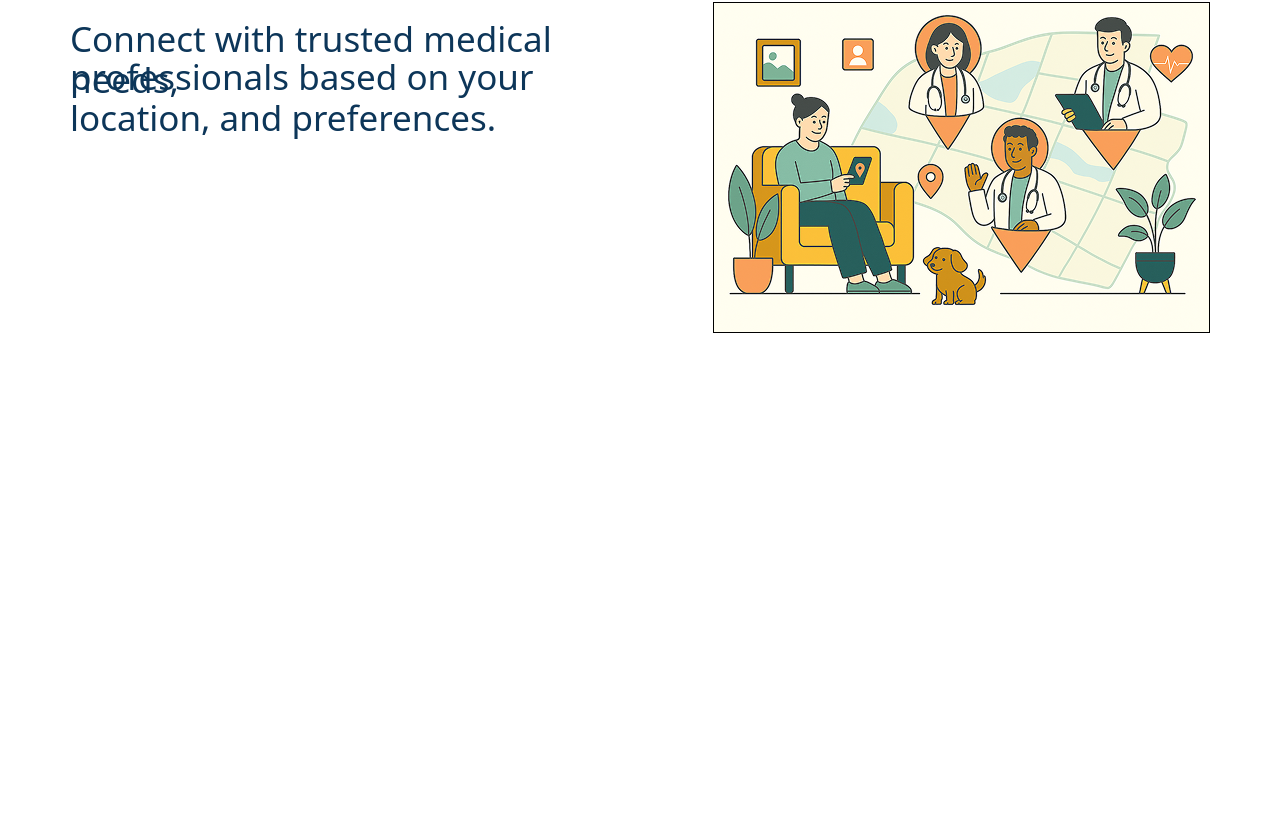
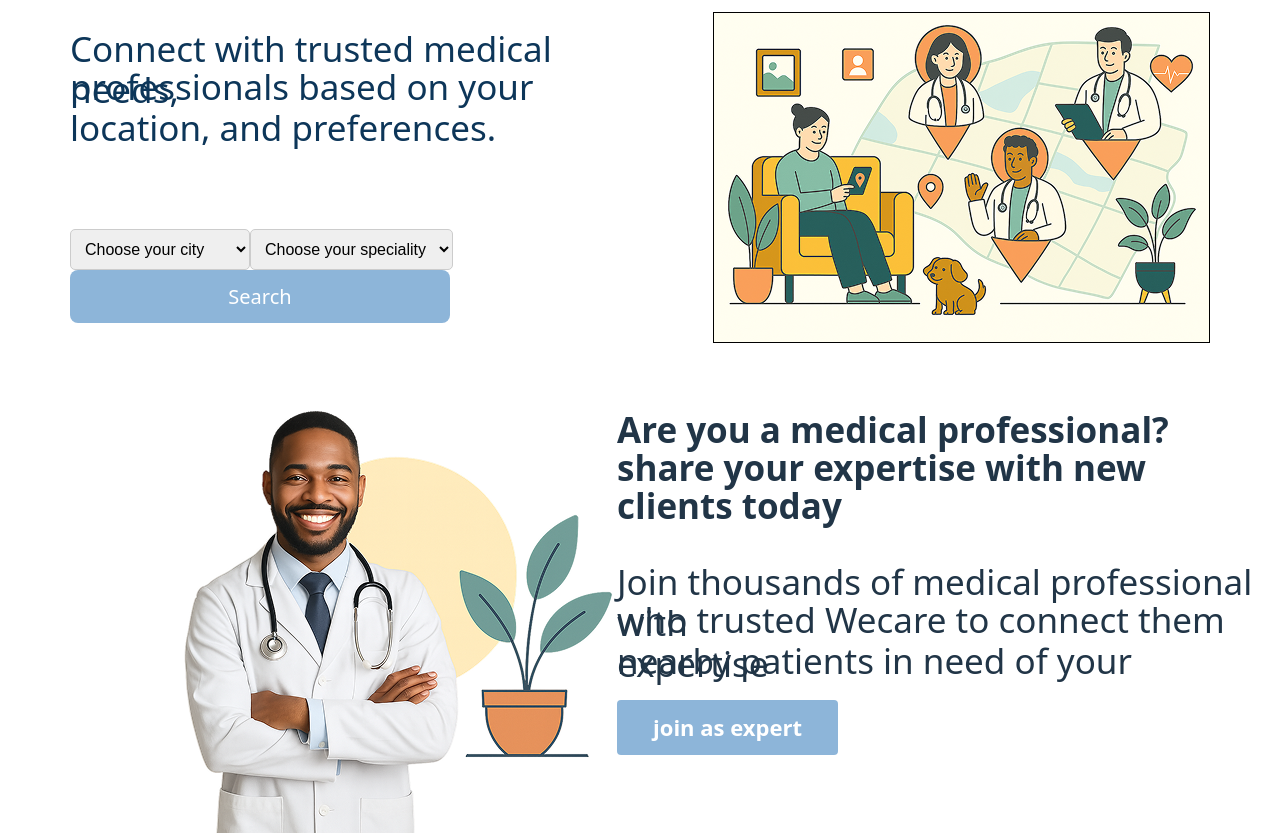
Before and after one commit to chingu-voyages/V56-tier3-team-33, a React (Vite) app in the folder apps/frontend/: page / in a window 1280 px wide. Shown: the part 264-1097 px from the top of the page. Before the commit the page ends 800 px from the top, so only its background shows below. Built offline with nearby package versions, Linux system fonts and the light colour scheme.

Commit message:
create landing page of the project

```diff
--- a/apps/frontend/src/assets/landing.module.css
+++ b/apps/frontend/src/assets/landing.module.css
@@ -11,6 +11,7 @@
 
 .containerImageFilter {
   display: flex;
+  margin-top: 50px;
 }
 
 .containerFilter {
@@ -30,3 +31,35 @@
   line-height: 3px;
   padding-left: 70px;
 }
+
+.containertext2 {
+  font-weight: bold;
+  font-size: 35px;
+  line-height: 3px;
+}
+
+.containertext3 {
+  font-weight: normal;
+  padding-top: 3px;
+}
+
+/*This is for the filter code  */
+
+.container {
+  padding-left: 70px;
+  padding-top: 40px;
+}
+
+.formGroup {
+  display: flex;
+  gap: 20px;
+  margin-bottom: 20px;
+}
+
+.inputLabel select {
+  padding: 10px;
+  border-radius: 5px;
+  border: 1px solid #ccc;
+  font-size: 1rem;
+  min-width: 180px;
+}
--- a/apps/frontend/src/components/Expertlist.tsx
+++ b/apps/frontend/src/components/Expertlist.tsx
@@ -1,5 +1,3 @@
-import React from "react";
-
 type Props = {};
 
 const Expertlist = (props: Props) => {
--- a/apps/frontend/src/components/Filterexpert.tsx
+++ b/apps/frontend/src/components/Filterexpert.tsx
@@ -1,10 +1,69 @@
-import React from "react";
 import { useNavigate } from "react-router-dom";
+import { useState } from "react";
+import styles from "../assets/landing.module.css";
+const cities = ["Paris", "London", "Shanghai", "Beijing", "Bern", "Lausanne"];
+const specialities = [
+  "Cardiology",
+  "Dermatology",
+  "Generalist",
+  "Neurology",
+  "Psychastry",
+];
 
 type Props = {};
 
 const Filterexpert = (props: Props) => {
-  return <div>Filterexpert</div>;
+  const [city, setCity] = useState<string>("");
+  const [speciality, setSpeciality] = useState<string>("");
+  const navigate = useNavigate();
+
+  //const submitButtonFunction = () => {
+  //navigate(`/result?city=${encodeURIComponent(city)}&specialite=${encodeURIComponent(speciality)}`);
+  //}
+  const submitButtonFunction = () => {
+    navigate(
+      `/result?city=${encodeURIComponent(city)}&specialite=${encodeURIComponent(speciality)}`,
+    );
+  };
+
+  const buttonDisable = !city || !speciality;
+
+  return (
+    <div style={{ paddingLeft: "70px" }}>
+      <div>
+        <label className={styles.inputLabel}>
+          <select value={city} onChange={(e) => setCity(e.target.value)}>
+            <option value="">Choose your city</option>
+            {cities.map((item) => (
+              <option key={item} value={item}>
+                {item}
+              </option>
+            ))}
+          </select>
+        </label>
+        <label className={styles.inputLabel}>
+          <select
+            value={speciality}
+            onChange={(e) => setSpeciality(e.target.value)}
+          >
+            <option value="">Choose your speciality</option>
+            {specialities.map((item) => (
+              <option key={item} value={item}>
+                {item}
+              </option>
+            ))}
+          </select>
+        </label>
+      </div>
+      <button
+        onClick={submitButtonFunction}
+        disabled={buttonDisable}
+        style={{ width: "380px", color: "white", fontSize: "20px" }}
+      >
+        Search
+      </button>
+    </div>
+  );
 };
 
 export default Filterexpert;
--- a/apps/frontend/src/components/Landing.tsx
+++ b/apps/frontend/src/components/Landing.tsx
@@ -1,8 +1,10 @@
-import React from "react";
 import Nav from "./Nav";
 import styles from "../assets/landing.module.css";
-import { Navigate, useNavigate } from "react-router-dom";
+import { useNavigate } from "react-router-dom";
 import image from "../assets/hero 1.png";
+import Filterexpert from "./Filterexpert";
+import image2 from "../assets/Doctor Invite Photo 1.png";
+import { Link } from "react-router-dom";
 
 type Props = {};
 
@@ -26,6 +28,9 @@ const Landing = (props: Props) => {
             <p>professionals based on your needs,</p>
             <p>location, and preferences.</p>
           </div>
+          <div style={{ marginTop: "100px" }}>
+            <Filterexpert />
+          </div>
         </div>
 
         <div className={styles.containerImage}>
@@ -36,6 +41,39 @@ const Landing = (props: Props) => {
           />
         </div>
       </div>
+      <div className={styles.containerImageFilter}>
+        <div
+          className={styles.containerFilter}
+          style={{ display: "flex", justifyContent: "end" }}
+        >
+          <img src={image2} alt="Picture of on doctor smiling to us" />
+        </div>
+        <div className={styles.containertext2}>
+          <p>Are you a medical professional?</p>
+          <p>share your expertise with new</p>
+          <p>clients today</p>
+          <div className={styles.containertext3}>
+            <p>Join thousands of medical professional</p>
+            <p>who trusted Wecare to connect them with</p>
+            <p>nearby patients in need of your expertise</p>
+          </div>
+          <Link
+            to="/signup"
+            style={{
+              display: "inline-block",
+              padding: "26px 36px",
+              backgroundColor: "#8DB5D9",
+              color: "white",
+              textDecoration: "none",
+              borderRadius: "4px",
+              fontSize: "22px",
+              fontWeight: 1000,
+            }}
+          >
+            join as expert
+          </Link>
+        </div>
+      </div>
     </div>
   );
 };
--- a/apps/frontend/src/components/Login.tsx
+++ b/apps/frontend/src/components/Login.tsx
@@ -1,4 +1,4 @@
-import React, { useState } from "react";
+import { useState } from "react";
 import styles from "../assets/login.module.css";
 import { useNavigate } from "react-router-dom";
 
```
Also changed, not shown: apps/frontend/src/assets/Doctor Invite Photo 1.png (added).
